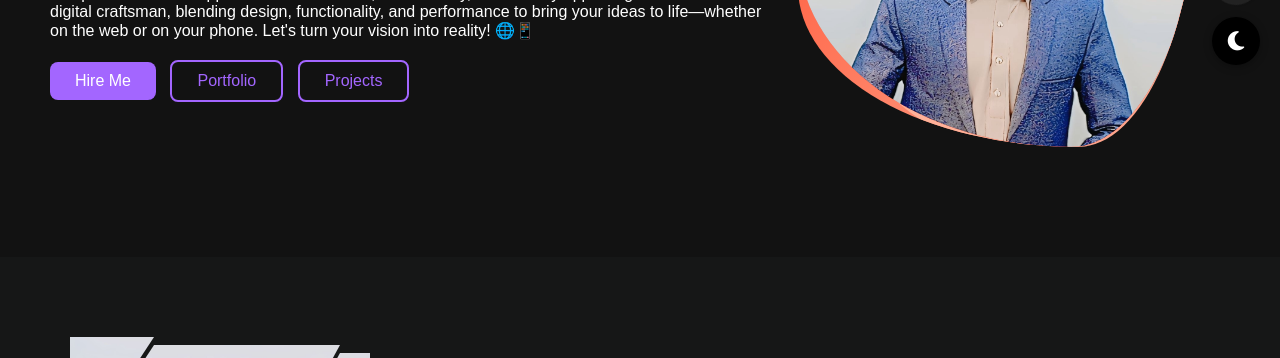
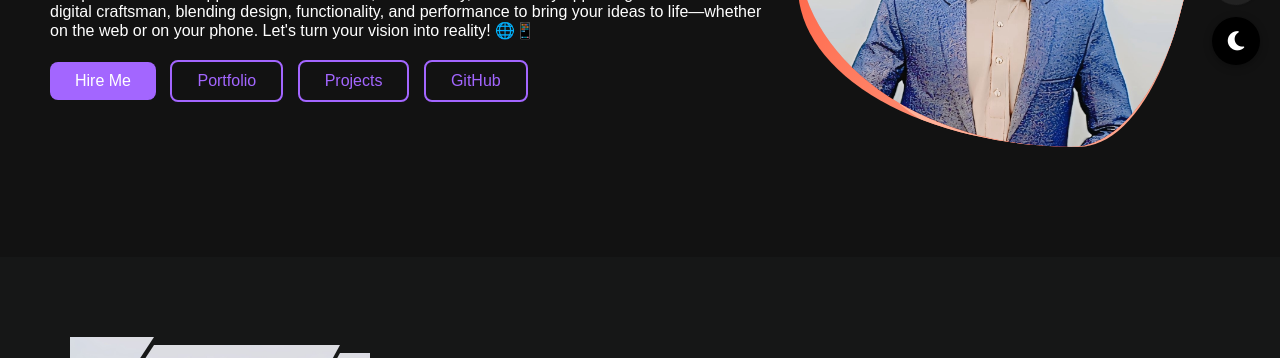
Before and after one commit to HaseebKhanOfficial1/port-folio, a plain HTML site: page index.html in a window 1280 px wide. Shown: the part 363-721 px from the top of the page. Drawn offline with Linux system fonts and the light colour scheme.

Commit message:
Resolved merge conflicts

```diff
--- a/h.css
+++ b/h.css
@@ -307,7 +307,7 @@ body.light-mode .intro-text p {
     }
    }
 /* Buttons */
-.hire-me, .portfolio, .projects {
+.hire-me, .portfolio, .projects,.github{
   padding: 10px 25px;
   margin-right: 10px;
   border: none;
@@ -323,7 +323,7 @@ body.light-mode .intro-text p {
   color: white;
 }
 
-.portfolio, .projects {
+.portfolio, .projects ,.github{
   background-color: transparent;
   color: #a366ff;
   border: 2px solid #a366ff;
@@ -335,7 +335,7 @@ body.light-mode .intro-text p {
 }
 
 .portfolio:hover,
-.projects:hover {
+.projects:hover,.github:hover {
   background-color: #a366ff;
   color: white;
 }
--- a/index.html
+++ b/index.html
@@ -52,6 +52,7 @@
     <button class="hire-me">Hire Me</button>
     <button class="portfolio">Portfolio</button>
     <button class="projects">Projects</button>
+    <button class="github">GitHub</button>
 
 
   </div>
--- a/j.js
+++ b/j.js
@@ -14,6 +14,7 @@ document.querySelector('.portfolio').addEventListener('click', function() {
 document.querySelector('.projects').addEventListener('click', function() {
   window.location.href = 'project.html';
 });
+
 
 // Hamburger menu toggle
 const hamburger = document.getElementById('hamburger');
```
